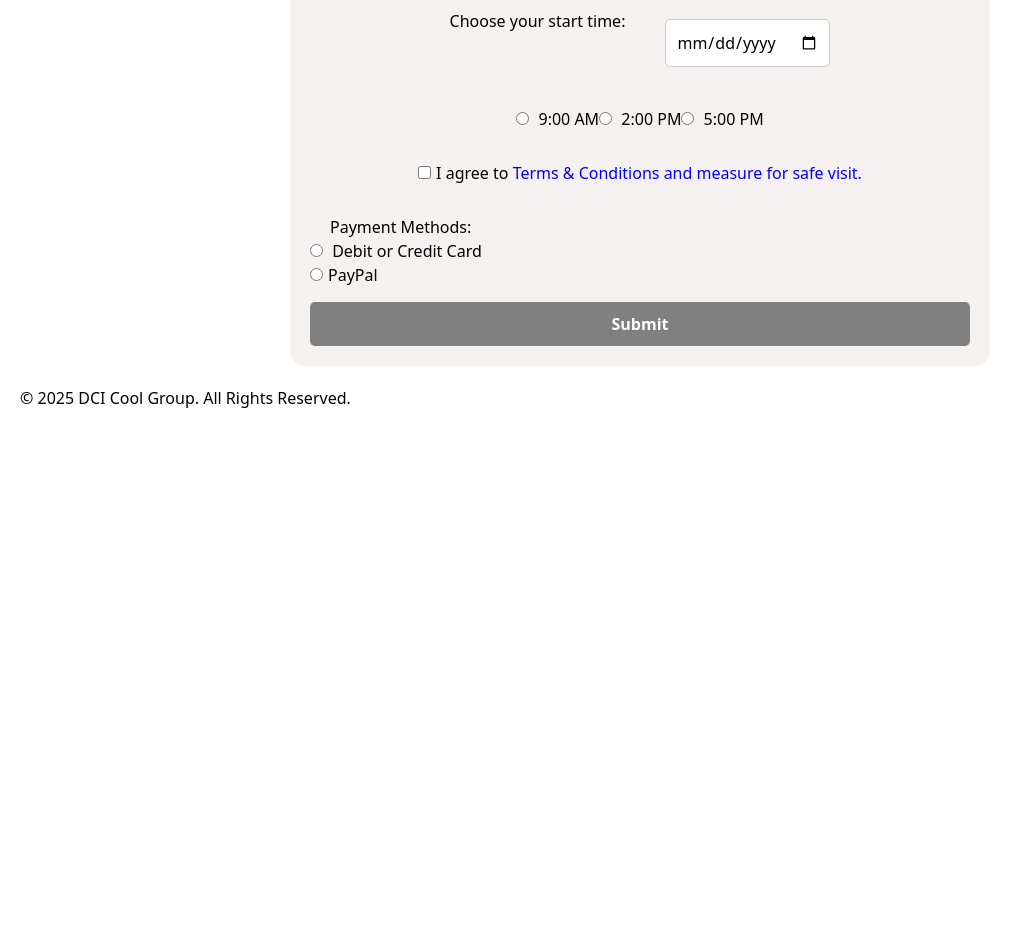
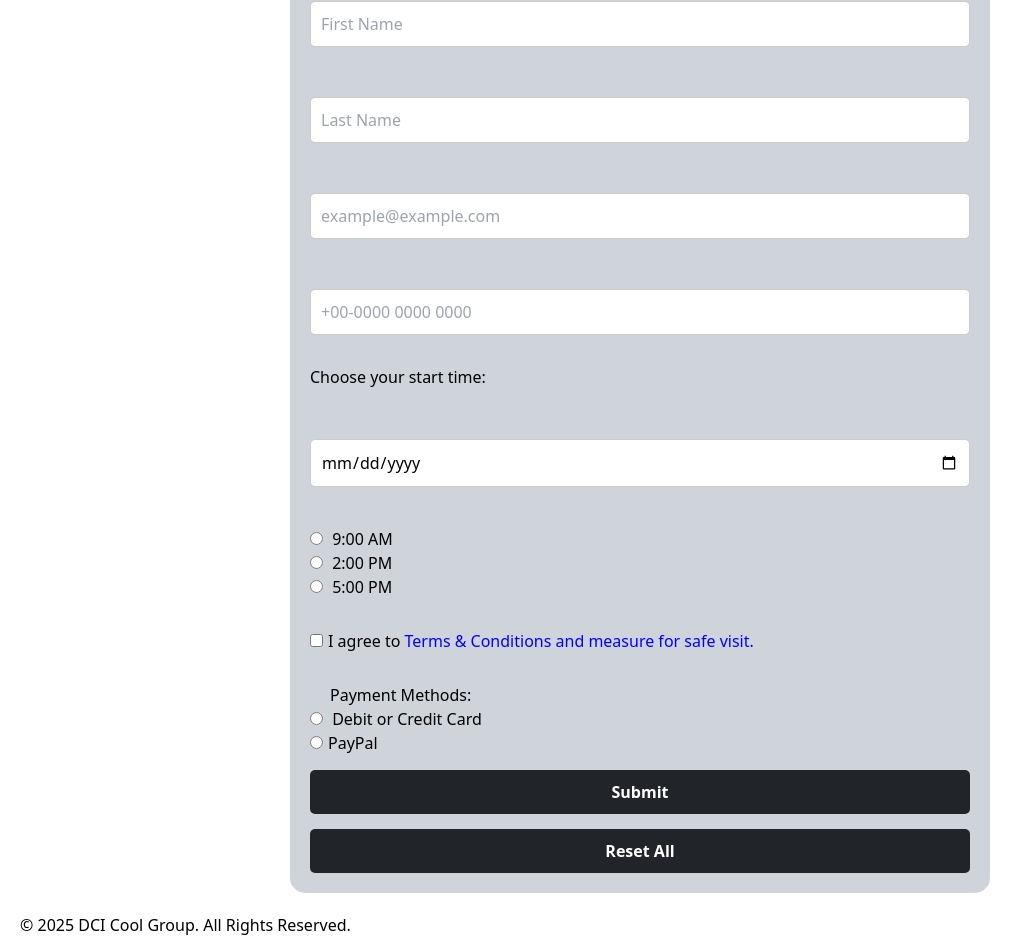
Before and after one commit to khushnaveed/Multinational-Museum, a React (Vite) app: page /booking in a window 1280 px wide. Shown: the part 1850-2797 px from the top of the page, without its empty margins (0-1033 px from the left). Built offline with nearby package versions, Linux system fonts and the light colour scheme.

Commit message:
zahra made some changes

```diff
--- a/src/components/Booking.css
+++ b/src/components/Booking.css
@@ -1,14 +1,18 @@
+
 .booking-container {
+  /* ask guys */
   max-width: 700px;
   margin: 20px auto;
   padding: 20px;
   border-radius: 15px;
-  background-color: #f5f1f1;
+  background-color: #ced4da;
 }
 
 h1 {
   font-weight: bold;
   padding: 20px;
+  text-shadow: 2px 2px 4px rgb(92, 92, 92);
+  text-align: center;
 }
 h4{
   font-weight: bold;
@@ -20,11 +24,7 @@ span{
 p{
   margin-left: 20px;
 }
-/* hr{
-  padding: 5px;
-  margin-top: 10px;
-}
- */
+
 
 form {
   display: flex;
@@ -35,6 +35,8 @@ form {
 .form-section{
   margin-bottom: 15px;
   display: flex;
+  /* ask guys what they think */
+  flex-direction: column;
   justify-content: center;
   flex-wrap: wrap;
   gap: 40px;
@@ -47,14 +49,20 @@ form {
 input[type="checkbox"],
 input[type="radio"] {
   margin-right: 5px;
-    border: 1px solid #ccc;
+    border: 1px solid #e9ecef;
 
 
 }
+
+
 input[type="number"]{
   width: 10%;
     margin-left: 20px;
 
+}
+.radio{
+  display: flex;
+  flex-direction: column;
 }
 
 input[type="number"],
@@ -73,7 +81,7 @@ input[type="date"] {
 button {
   padding: 10px 20px;
   font-weight: bold;
-  background-color:gray;
+  background-color:#212529;
   color: white;
   border: none;
   border-radius: 5px;
@@ -83,7 +91,7 @@ button {
 }
 
 button:hover {
-  background-color: #0056b3;
+  background-color: #495057;
 
 }
 
--- a/src/components/Booking.jsx
+++ b/src/components/Booking.jsx
@@ -1,322 +1,4 @@
-/*
-BEST ONE
-import React, { useState, useEffect } from 'react';
-import './Booking.css';  // Import external CSS for styling
 
-const Booking = () => {
-  const [adultQty, setAdultQty] = useState(() => Number(localStorage.getItem('adultQty')) || 0);
-  const [childQty, setChildQty] = useState(() => Number(localStorage.getItem('childQty')) || 0);
-  const [guideQty, setGuideQty] = useState(() => Number(localStorage.getItem('guideQty')) || 0);
-  const [total, setTotal] = useState(0);
-  const [firstName, setFirstName] = useState(() => localStorage.getItem('firstName') || '');
-  const [lastName, setLastName] = useState(() => localStorage.getItem('lastName') || '');
-  const [email, setEmail] = useState(() => localStorage.getItem('email') || '');
-  const [phone, setPhone] = useState(() => localStorage.getItem('phone') || '');
-  const [date, setDate] = useState(() => localStorage.getItem('date') || '');
-  const [time, setTime] = useState(() => localStorage.getItem('time') || '');
-  const [paymentMethod, setPaymentMethod] = useState(() => localStorage.getItem('paymentMethod') || '');
-
-  const calculateTotal = () => {
-    const adultCost = 25 * adultQty;
-    const childCost = 5 * childQty;
-    const guideCost = 5 * guideQty;
-    const totalCost = adultCost + childCost + guideCost;
-    setTotal(totalCost);
-    localStorage.setItem('adultQty', adultQty);
-    localStorage.setItem('childQty', childQty);
-    localStorage.setItem('guideQty', guideQty);
-  };
-
-  useEffect(() => {
-    calculateTotal();
-  }, [adultQty, childQty, guideQty]);
-
-  const handleSubmit = (e) => {
-    e.preventDefault();
-    alert(`Booking submitted!\nTotal: $${total.toFixed(2)}\nName: ${firstName} ${lastName}\nEmail: ${email}\nPhone: ${phone}\nDate: ${date}\nTime: ${time}\nPayment Method: ${paymentMethod}`);
-  };
-
-  useEffect(() => {
-    localStorage.setItem('firstName', firstName);
-    localStorage.setItem('lastName', lastName);
-    localStorage.setItem('email', email);
-    localStorage.setItem('phone', phone);
-    localStorage.setItem('date', date);
-    localStorage.setItem('time', time);
-    localStorage.setItem('paymentMethod', paymentMethod);
-  }, [firstName, lastName, email, phone, date, time, paymentMethod]);
-
-  return (
-
-    <div className="booking-container">
-      <h1>Museum Ticket Form</h1>
-      <form onSubmit={handleSubmit}>
-        <div className="form-section">
-          <label>
-            <h4>Adult</h4>
-            <p>Quantity</p>
-            <input
-              type="number"
-              min="0"
-              value={adultQty}
-              onChange={(e) => setAdultQty(Number(e.target.value))}
-            />
-            <span>$25.00</span>
-          </label><hr />
-          <label>
-            <h4>Child </h4>
-            <p>Ages 18 and under</p>
-            <p>Quantity</p>
-
-            <input
-              type="number"
-              min="0"
-              value={childQty}
-              onChange={(e) => setChildQty(Number(e.target.value))}
-            />
-            <span>$5.00</span>
-          </label><hr />
-          <label>
-            <h4>Tour Guide </h4>
-            <p>Quantity</p>
-
-            <input
-              type="number"
-              min="0"
-              value={guideQty}
-              onChange={(e) => setGuideQty(Number(e.target.value))}
-            />
-            <span>$5.00</span>
-          </label><hr />
-          <label>
-            <h4>Museum Pass </h4>
-            <p>Ages 18 and under</p>
-            <p>Quantity</p>
-
-            <input
-              type="number"
-              min="0"
-              value={guideQty}
-              onChange={(e) => setGuideQty(Number(e.target.value))}
-            />
-            <span>Free</span>
-          </label><hr />
-        </div>
-
-        <div className="total-display">
-          <p>Total: ${total.toFixed(2)}</p>
-        </div>
-
-        <div className="form-section">
-
-          <input
-            type="text"
-            placeholder="First Name"
-            value={firstName}
-            onChange={(e) => setFirstName(e.target.value)}
-            required
-          />
-          <input
-            type="text"
-            placeholder="Last Name"
-            value={lastName}
-            onChange={(e) => setLastName(e.target.value)}
-            required
-          />
-          <input
-            type="email"
-            placeholder="example@example.com"
-            value={email}
-            onChange={(e) => setEmail(e.target.value)}
-            required
-          />
-          <input
-            type="tel"
-            placeholder="Phone Number"
-            value={phone}
-            onChange={(e) => setPhone(e.target.value)}
-          />
-
-        </div>
-
-        <div className="form-section">
-          <label htmlFor="date">Choose your start time:</label>
-          <input
-            type="date"
-            id="date"
-            name="date"
-            value={date}
-            onChange={(e) => setDate(e.target.value)}
-          />
-          <div>
-            <label>
-              <input
-                type="radio"
-                name="time"
-                value="9:00 AM"
-                checked={time === '9:00 AM'}
-                onChange={(e) => setTime(e.target.value)}
-              /> 9:00 AM
-            </label>
-            <label>
-              <input
-                type="radio"
-                name="time"
-                value="2:00 PM"
-                checked={time === '2:00 PM'}
-                onChange={(e) => setTime(e.target.value)}
-              /> 2:00 PM
-            </label>
-            <label>
-              <input
-                type="radio"
-                name="time"
-                value="5:00 PM"
-                checked={time === '5:00 PM'}
-                onChange={(e) => setTime(e.target.value)}
-              /> 5:00 PM
-            </label>
-          </div>
-        </div>
-
-        <div className="form-section">
-          <label>
-            <input type="checkbox" required />
-            I agree to  <a href="https://www.freeprivacypolicy.com/free-terms-and-conditions-generator/" target="_blank" rel="noopener noreferrer">Terms & Conditions and measure for safe visit.</a>
-          </label>
-        </div>
-
-        <div className="form-section-two">
-          <p>Payment Methods:</p>
-          <label>
-            <input
-              type="radio"
-              name="payment"
-              value="credit"
-              checked={paymentMethod === 'credit'}
-              onChange={(e) => setPaymentMethod(e.target.value)}
-              required
-            /> Debit or Credit Card
-          </label>
-          <label>
-            <input
-              type="radio"
-              name="payment"
-              value="paypal"
-              checked={paymentMethod === 'paypal'}
-              onChange={(e) => setPaymentMethod(e.target.value)}
-            />
-
-            PayPal
-          </label>
-        </div>
-
-        <button type="submit">Submit</button>
-      </form>
-    </div>
-  );
-};
-
-export default Booking;
-
-
- */
-
-
-
-/*
-SECOND ONE
-
-
-import React, { useState, useEffect } from 'react';
-import { useNavigate } from 'react-router-dom';
-import './Booking.css';
-
-const Booking = () => {
-  const navigate = useNavigate();
-
-  const [formData, setFormData] = useState({
-    adultQty: Number(localStorage.getItem('adultQty')) || 0,
-    childQty: Number(localStorage.getItem('childQty')) || 0,
-    guideQty: Number(localStorage.getItem('guideQty')) || 0,
-    firstName: '',
-    lastName: '',
-    email: '',
-    phone: '',
-    date: '',
-    time: '',
-    paymentMethod: '',
-  });
-
-  const [total, setTotal] = useState(0);
-
-  useEffect(() => {
-    const { adultQty, childQty, guideQty } = formData;
-    const totalCost = (25 * adultQty) + (5 * childQty) + (5 * guideQty);
-    setTotal(totalCost);
-  }, [formData]);
-
-  const handleChange = (e) => {
-    const { name, value } = e.target;
-    setFormData((prevData) => ({ ...prevData, [name]: value }));
-  };
-
-  const handleSubmit = (e) => {
-    e.preventDefault();
-    localStorage.setItem('ticketDetails', JSON.stringify({ ...formData, total }));
-    navigate('/confirmation');  // Navigate to the confirmation page
-  };
-
-  return (
-    <div className="booking-container">
-      <h1>Museum Ticket Form</h1>
-      <form onSubmit={handleSubmit}>
-        <label>Adult - $25.00
-          <input
-            type="number"
-            name="adultQty"
-            min="0"
-            value={formData.adultQty}
-            onChange={handleChange}
-          />
-        </label>
-        <label>Child (12 and under) - $5.00
-          <input
-            type="number"
-            name="childQty"
-            min="0"
-            value={formData.childQty}
-            onChange={handleChange}
-          />
-        </label>
-        <label>Tour Guide - $5.00
-          <input
-            type="number"
-            name="guideQty"
-            min="0"
-            value={formData.guideQty}
-            onChange={handleChange}
-          />
-        </label>
-        <div>Total: ${total.toFixed(2)}</div>
-        <input type="text" name="firstName" placeholder="First Name" required onChange={handleChange} />
-        <input type="text" name="lastName" placeholder="Last Name" required onChange={handleChange} />
-        <input type="email" name="email" placeholder="Email" required onChange={handleChange} />
-        <input type="tel" name="phone" placeholder="Phone Number" onChange={handleChange} />
-        <input type="date" name="date" onChange={handleChange} />
-        <label><input type="radio" name="time" value="9:00 AM" onChange={handleChange} /> 9:00 AM</label>
-        <label><input type="radio" name="time" value="2:00 PM" onChange={handleChange} /> 2:00 PM</label>
-        <label><input type="radio" name="time" value="5:00 PM" onChange={handleChange} /> 5:00 PM</label>
-        <label><input type="radio" name="paymentMethod" value="credit" onChange={handleChange} required /> Debit or Credit Card</label>
-        <label><input type="radio" name="paymentMethod" value="paypal" onChange={handleChange} /> PayPal</label>
-        <button type="submit">Submit</button>
-      </form>
-    </div>
-  );
-};
-
-export default Booking;
- */
 
 
 
@@ -329,6 +11,7 @@ const Booking = () => {
   const [adultQty, setAdultQty] = useState(() => Number(localStorage.getItem('adultQty')) || 0);
   const [childQty, setChildQty] = useState(() => Number(localStorage.getItem('childQty')) || 0);
   const [guideQty, setGuideQty] = useState(() => Number(localStorage.getItem('guideQty')) || 0);
+  const [museumPassQty, setMuseumPassQty] = useState(() => Number(localStorage.getItem('museumPassQty')) || 0);
   const [total, setTotal] = useState(0);
   const [firstName, setFirstName] = useState(() => localStorage.getItem('firstName') || '');
   const [lastName, setLastName] = useState(() => localStorage.getItem('lastName') || '');
@@ -343,11 +26,15 @@ const Booking = () => {
     const adultCost = 25 * adultQty;
     const childCost = 5 * childQty;
     const guideCost = 5 * guideQty;
+    const museumPassCost = 0 * museumPassQty;
     const totalCost = adultCost + childCost + guideCost;
     setTotal(totalCost);
     localStorage.setItem('adultQty', adultQty);
     localStorage.setItem('childQty', childQty);
     localStorage.setItem('guideQty', guideQty);
+    localStorage.setItem('museumPassQty', museumPassQty);
+
+
   };
 
   useEffect(() => {
@@ -386,6 +73,38 @@ const Booking = () => {
     localStorage.setItem('time', time);
     localStorage.setItem('paymentMethod', paymentMethod);
   }, [firstName, lastName, email, phone, date, time, paymentMethod]);
+
+
+
+
+  const resetForm = () => {
+    setAdultQty(0);
+    setChildQty(0);
+    setGuideQty(0);
+    setMuseumPassQty(0);
+    setFirstName('');
+    setLastName('');
+    setEmail('');
+    setPhone('');
+    setDate('');
+    setTime('');
+    setPaymentMethod('');
+
+    // Clear related localStorage keys
+    localStorage.removeItem('adultQty');
+    localStorage.removeItem('childQty');
+    localStorage.removeItem('guideQty');
+    localStorage.removeItem('museumPassQty');
+    localStorage.removeItem('firstName');
+    localStorage.removeItem('lastName');
+    localStorage.removeItem('email');
+    localStorage.removeItem('phone');
+    localStorage.removeItem('date');
+    localStorage.removeItem('time');
+    localStorage.removeItem('paymentMethod');
+    localStorage.removeItem('ticketDetails');
+  };
+
 
   return (
     <div className="booking-container">
@@ -434,8 +153,8 @@ const Booking = () => {
             <input
               type="number"
               min="0"
-              value={guideQty}
-              onChange={(e) => setGuideQty(Number(e.target.value))}
+              value={museumPassQty}
+              onChange={(e) => setMuseumPassQty(Number(e.target.value))}
             />
             <span>Free</span>
           </label><hr />
@@ -469,7 +188,7 @@ const Booking = () => {
           />
           <input
             type="tel"
-            placeholder="Phone Number"
+            placeholder="+00-0000 0000 0000"
             value={phone}
             onChange={(e) => setPhone(e.target.value)}
           />
@@ -485,7 +204,9 @@ const Booking = () => {
             onChange={(e) => setDate(e.target.value)}
           />
           <div>
+            <div className='radio'>
               <label>
+
                 <input
                   type="radio"
                   name="time"
@@ -512,6 +233,7 @@ const Booking = () => {
                   onChange={(e) => setTime(e.target.value)}
                 /> 5:00 PM
               </label>
+            </div>
           </div>
         </div>
 
@@ -547,6 +269,7 @@ const Booking = () => {
         </div>
 
         <button type="submit">Submit</button>
+        <button type="button" onClick={resetForm}>Reset All</button>
       </form>
     </div>
   );
--- a/src/components/BookingConfirmation.jsx
+++ b/src/components/BookingConfirmation.jsx
@@ -5,6 +5,11 @@ const BookingConfirmation = () => {
     if (!ticketDetails) {
         return <p>No booking details found.</p>;
     }
+
+    const handlePrint = () => {
+        window.print(); // Initiates print dialog
+        alert('The booking confirmation has been sent to the printer.');
+    };
 
     return (
         <div className="confirmation-container">
@@ -21,7 +26,7 @@ const BookingConfirmation = () => {
                 <p><strong>Tour Guides:</strong> {ticketDetails.guideQty}</p>
                 <p><strong>Total:</strong> ${ticketDetails.total.toFixed(2)}</p>
 
-                <button>Print</button>
+                <button onClick={handlePrint}>Print</button>
             </div>
         </div>
     );
```
Lines whose indentation alone changed are shown as unchanged.
